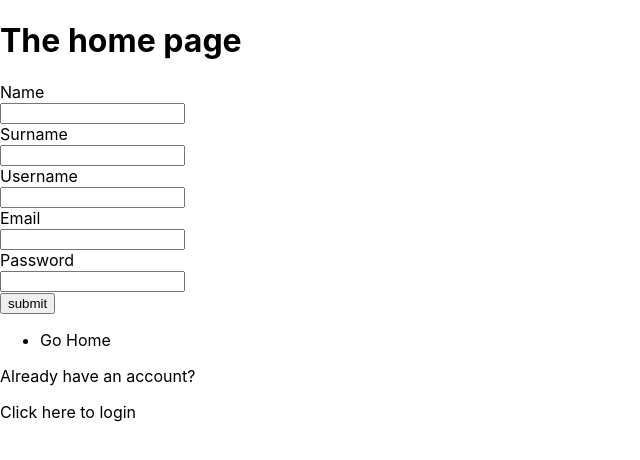
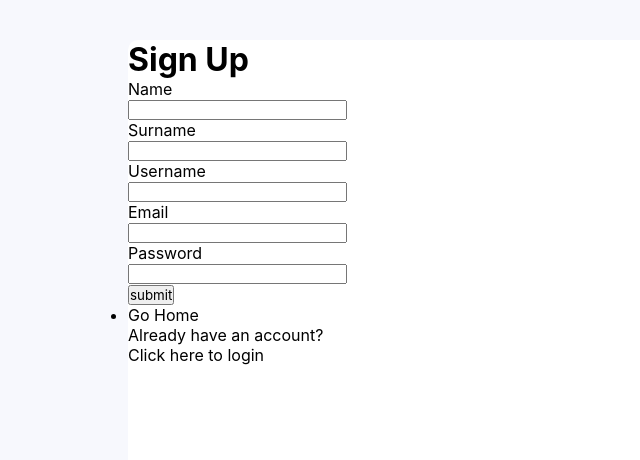
Before and after one commit to Marcelckp/Product_feedback_v1, a Next.js app: page /signup in a window 1280 px wide. Shown: the top 460 px of the page, without its empty margins (0-640 px from the left). Built offline with nearby package versions, Linux system fonts and the light colour scheme.

Commit message:
adding styling to login and signup route

```diff
--- a/package.json
+++ b/package.json
@@ -28,7 +28,6 @@
     "autoprefixer": "^10.4.0",
     "eslint": "8.0.1",
     "eslint-config-next": "11.1.2",
-    "postcss": "^8.3.11",
-    "tailwindcss": "^2.2.19"
+    "postcss": "^8.3.11"
   }
 }
--- a/pages/login.js
+++ b/pages/login.js
@@ -9,9 +9,6 @@ import AlreadyLoggedIn from '../Components/AlreadyLoggedIn/AlreadyLoggedIn';
 
 //next imports
 import Link from 'next/link';
-
-//tailwindcss
-import 'tailwindcss/tailwind.css'
 
 function LoginPage() {
 
--- a/pages/posts/index.js
+++ b/pages/posts/index.js
@@ -67,7 +67,7 @@ function Index(props) {
                 { feedBackPosts && feedBackPosts.map((post, i) => {
                     return (
                         <div key={i}>
-                            <div style={{border: '140px solid black'}}>
+                            <div>
                                 <h1>{post.title}</h1>
                                 <h2>{post.creator.name}</h2>
                                 <h3>{post.creator.username}</h3>
--- a/pages/signup.js
+++ b/pages/signup.js
@@ -1,6 +1,6 @@
 import axios from 'axios';
-import Head from 'next/head';
-import Image from 'next/image';
+// import Head from 'next/head';
+// import Image from 'next/image';
 
 import { useEffect, useRef, useState } from 'react';
 import { useDispatch, useSelector } from 'react-redux';
@@ -15,6 +15,9 @@ import Link from 'next/link';
 
 //components
 import AlreadyLoggedIn from '../Components/AlreadyLoggedIn/AlreadyLoggedIn';
+
+//module.css file
+import style from '../styles/signup.module.css';
 
 export default function Home() {
 
@@ -77,25 +80,29 @@ export default function Home() {
   // })
 
   return (
-    <>
+    <div className={style.container}>
       { !user ?
       <>
+        <div className={style.container_body}>
             <div>
-        {user && !error ? <p> the user {user.username} has been created</p> : ''}
-        {error ? <div>
-          <h1>Error</h1>
+              <div>
+                <h1>Sign Up</h1>
+                {error ?
+                  <div className={style.error}>
                       <ul>
                         { error.map((value, index) => {
                           console.log(value)
                           return <li key={index}> {value}</li>
                         }) }
                       </ul>
-        </div> : ''}
-          <h1>The home page</h1>
+                  </div>
+                : ''}
+              </div>
+              <div>
                 <form>
                   <label htmlFor="">Name</label>
                   <br />
-              <input type="text" ref={Name} />
+                  <input className='bg-red' type="text" ref={Name} />
                   <br />
                   <label htmlFor="">Surname</label>
                   <br />
@@ -120,6 +127,7 @@ export default function Home() {
                   <br />
                 </form>
               </div>
+            </div>
             <div>
                 <ul>
                   <li><Link href='/'>Go Home</Link></li>
@@ -129,10 +137,11 @@ export default function Home() {
               <p>Already have an account?</p>
               <Link href='/login' >Click here to login</Link>
             </div>
+        </div>
       </>
       :
         <AlreadyLoggedIn />
       }
-    </>
+    </div>
   )
 }
--- a/postcss.config.js
+++ /dev/null
@@ -1,6 +0,0 @@
-module.exports = {
-  plugins: {
-    tailwindcss: {},
-    autoprefixer: {},
-  },
-}
--- a/styles/globals.css
+++ b/styles/globals.css
@@ -1,7 +1,7 @@
-html,
-body {
+*{
   padding: 0;
   margin: 0;
+  box-sizing: border-box;
   font-family: -apple-system, BlinkMacSystemFont, Segoe UI, Roboto, Oxygen,
     Ubuntu, Cantarell, Fira Sans, Droid Sans, Helvetica Neue, sans-serif;
 }
@@ -10,7 +10,3 @@ a {
   color: inherit;
   text-decoration: none;
 }
-
-* {
-  box-sizing: border-box;
-}
--- /dev/null
+++ b/styles/signup.module.css
@@ -0,0 +1,24 @@
+.container {
+    width: 100vw;
+    height: 100vh;
+    display:flex;
+    flex-direction: column;
+    justify-content: center;
+    align-items: center;
+    background-color:#F7F8FD;
+}
+.container_body {
+    width: 80%;
+    height: 90%;
+    margin: auto;
+    /* text-align: center; */
+    background-color: white;
+    border-radius: 10px;
+    /* padding: 40px; */
+    /* padding-top: 0; */
+}
+
+.error {
+    color: red;
+    font-size: 10px;
+}
```
Also changed, not shown: tailwind.config.js (deleted, +0 -11 lines), 1 other file (tests, documents, lock files or other folders). Lines whose indentation alone changed are shown as unchanged.
